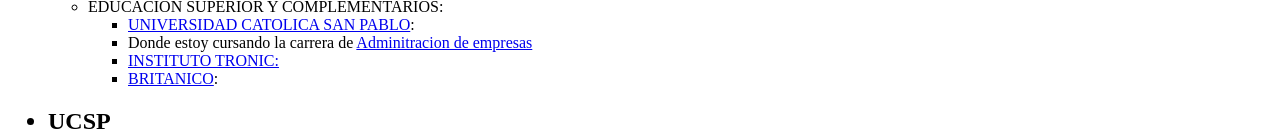
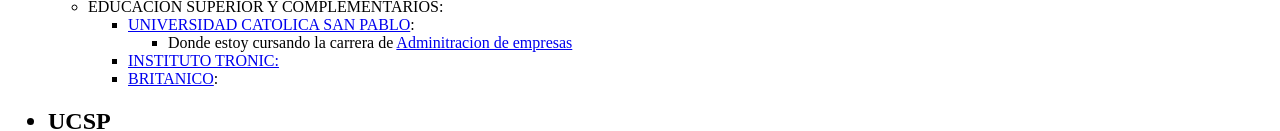
Before and after one commit to EmilyCondoriH/EmilyCondoriH.github.io, a plain HTML site: page index.html in a window 1280 px wide. Shown: the part 305-436 px from the top of the page. Drawn offline with Linux system fonts and the light colour scheme.

Commit message:
index.html

```diff
--- a/index.html
+++ b/index.html
@@ -44,7 +44,7 @@
             <li>EDUCACION SUPERIOR Y COMPLEMENTARIOS:</li>
                 <ul>
                     <li><a href="https://ucsp.edu.pe/" target="_blank">UNIVERSIDAD CATOLICA SAN PABLO</a>:</li>
-                    <li>Donde estoy cursando la carrera de <a href="https://ucsp.edu.pe/carreras/administracion-negocios/">Adminitracion de empresas</a></li>
+                    <ul><li>Donde estoy cursando la carrera de <a href="https://ucsp.edu.pe/carreras/administracion-negocios/">Adminitracion de empresas</a></li></ul>
                     <li><a href="https://www.facebook.com/TRONICCORPORATION">INSTITUTO TRONIC:</a></li>
                     <li><a href="https://britanico.edu.pe/" target="_blank">BRITANICO</a>:</li>
                 </ul>
```
